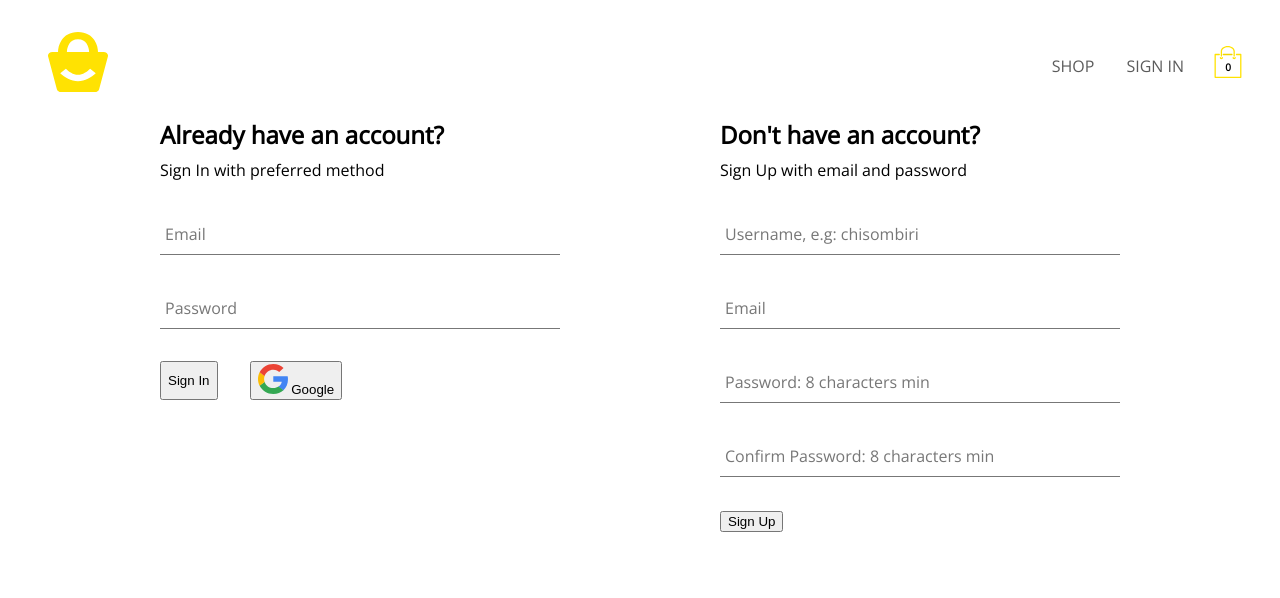
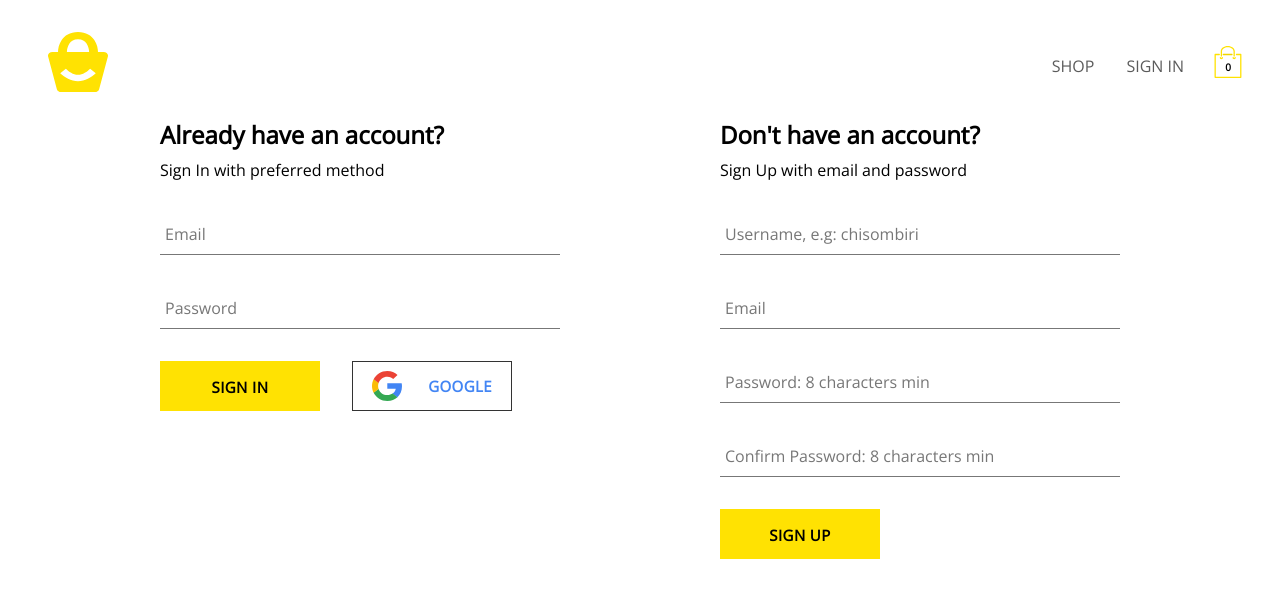
Before and after one commit to chisombiri/Dresshuup, a React (Create React App) app: page /auth in a window 1280 px wide. Shown: the top 598 px of the page. Built offline with nearby package versions, Linux system fonts and the light colour scheme; no server answers; the database is empty.

Commit message:
converted button styles from scss to styled components

```diff
--- a/src/components/Button/Button.js
+++ b/src/components/Button/Button.js
@@ -1,18 +1,26 @@
 import {BaseButton, GoogleAuthButton, InvertedButton} from "./Button-Styles.js";
 
-const button_type_classes = {
+export const button_type_classes = {
+    base: 'base',
     google: 'google-sign-in',
     inverted: 'inverted',
-}
+};
+
+//fucntion returns one of the 3 button types
+const getButton = (buttonType = button_type_classes.base) => (
+    {
+        [button_type_classes.base]: BaseButton,
+        [button_type_classes.google]: GoogleAuthButton,
+        [button_type_classes.inverted]: InvertedButton
+    }[buttonType]
+);
 
 const Button = ({ children, buttonType, ...otherProps }) => {
+    const CustomButton = getButton(buttonType);
     return(
-        <button
-        className={`button-container ${button_type_classes[buttonType]}`}
-        {...otherProps}
-        >
+        <CustomButton {...otherProps}>
             {children}
-        </button>
+        </CustomButton>
     )
 }
 
--- a/src/components/ProductCard/ProductCard.js
+++ b/src/components/ProductCard/ProductCard.js
@@ -1,7 +1,7 @@
 import { useContext } from "react";
 import { CartContext } from "../../contexts/cart-context";
 import "./ProductCard.scss";
-import Button from "../Button/Button";
+import Button, { button_type_classes } from "../Button/Button";
 
 const ProductCard = ({ product }) => {
     const { name, price, imageUrl } = product;
@@ -19,7 +19,7 @@ const ProductCard = ({ product }) => {
                 <span className="name">{name}</span>
                 <span className="price">${price}</span>
             </div>
-            <Button buttonType="inverted" onClick={addProductToCart}>Add To Cart</Button>
+            <Button buttonType={button_type_classes.inverted} onClick={addProductToCart}>Add To Cart</Button>
         </div>
     )
 }
--- a/src/components/Sign-in-form/Sign-in-form.js
+++ b/src/components/Sign-in-form/Sign-in-form.js
@@ -1,7 +1,7 @@
 import { useState } from "react";
 import FormInput from "../Form-input/Form-input";
 import { signInWithGooglePopup, signInAuthUserWithEmailAndPassword  } from "../../utils/firebase/firebase";
-import Button from "../Button/Button";
+import Button, { button_type_classes } from "../Button/Button";
 import "./Sign-in-form.scss";
 import { ReactComponent as GoogleLogo } from "../../assets/google.svg";
 
@@ -63,7 +63,7 @@ const SignInForm = () => {
 
                 <div className="buttons-container">
                     <Button type="submit">Sign In</Button>
-                    <Button type="button" buttonType='google' onClick={signInWithGoogle}>
+                    <Button type="button" buttonType={button_type_classes.google} onClick={signInWithGoogle}>
                     <GoogleLogo/> Google
                     </Button>
                 </div>
```
